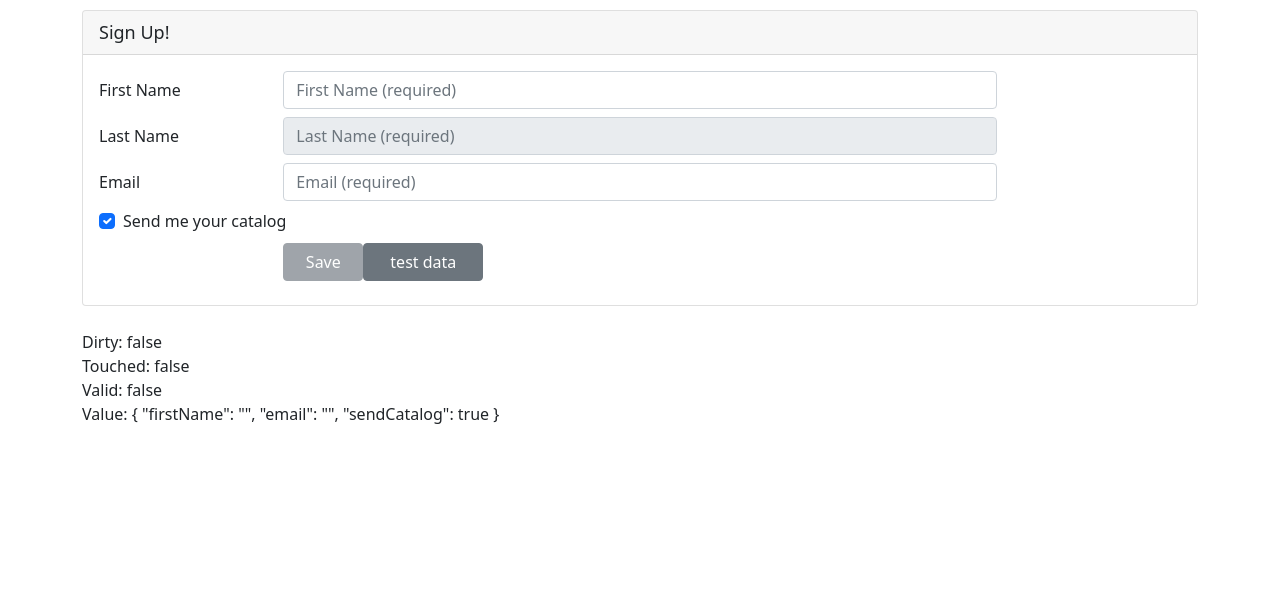
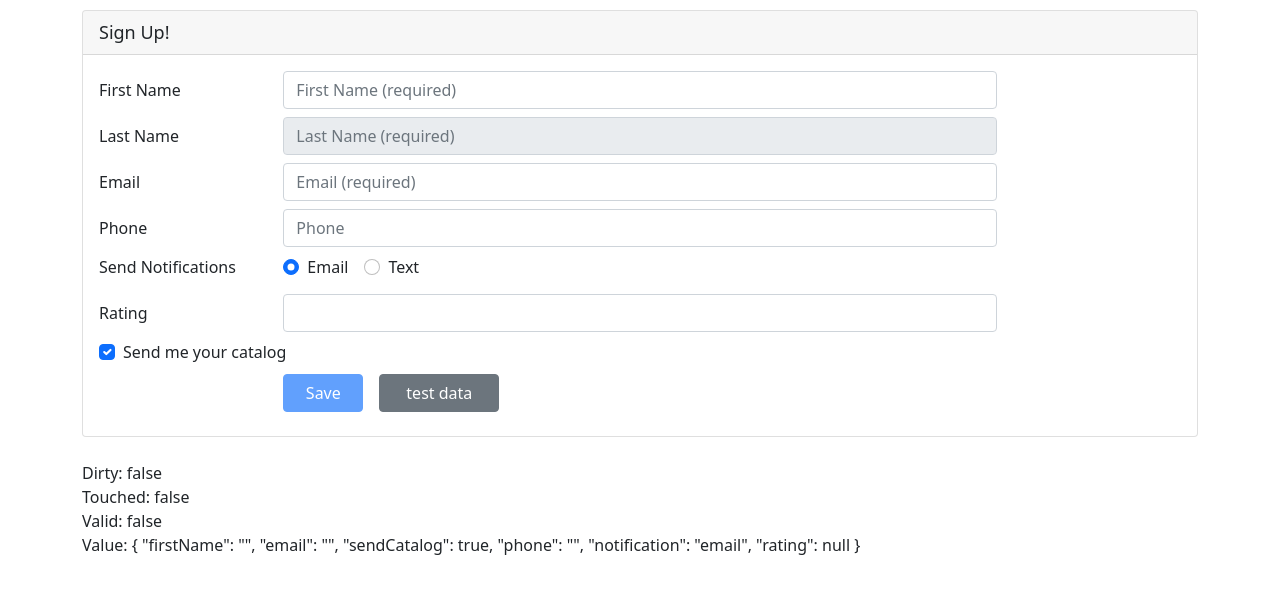
Before and after one commit to nadafathy99/angular-reactive-forms-, an Angular app: page / in a window 1280 px wide. Shown: the top 594 px of the page. Built offline with nearby package versions, Linux system fonts and the light colour scheme.

Commit message:
set validators and create custom validator

```diff
--- a/src/app/customers-reactive/customers-reactive.component.html
+++ b/src/app/customers-reactive/customers-reactive.component.html
@@ -16,8 +16,6 @@
                  id="firstNameId"
                  type="text"
                  placeholder="First Name (required)"
-                 required
-                 minlength="3"
                  formControlName="firstName"
                  [ngClass]="{'is-invalid': (customerForm.get('firstName')?.touched || customerForm.get('firstName')?.dirty) && !customerForm.get('firstName')?.valid }" />
           <span class="invalid-feedback">
@@ -39,8 +37,6 @@
                  id="lastNameId"
                  type="text"
                  placeholder="Last Name (required)"
-                 required
-                 maxlength="50"
                  formControlName="lastName"
                  [ngClass]="{'is-invalid': (customerForm.get('lastName')?.touched || customerForm.get('lastName')?.dirty) && !customerForm.get('lastName')?.valid }" />
           <span class="invalid-feedback">
@@ -62,8 +58,6 @@
                  id="emailId"
                  type="email"
                  placeholder="Email (required)"
-                 required
-                 email
                  formControlName="email"
                  [ngClass]="{'is-invalid': (customerForm.get('email')?.touched || customerForm.get('email')?.dirty) && !customerForm.get('email')?.valid }" />
           <span class="invalid-feedback">
@@ -78,6 +72,69 @@
       </div>
 
       <div class="form-group row mb-2">
+        <label class="col-md-2 col-form-label"
+               for="phoneId">Phone</label>
+        <div class="col-md-8">
+          <input class="form-control"
+                 id="phoneId"
+                 type="tel"
+                 placeholder="Phone"
+                 formControlName="phone"
+                 [ngClass]="{'is-invalid': !customerForm.get('phone')?.valid }" />
+          <span class="invalid-feedback">
+            <span *ngIf="customerForm.get('phone')?.errors?.required">
+              Please enter your phone number.
+            </span>
+          </span>
+        </div>
+      </div>
+
+      <div class="form-group row mb-2">
+        <label class="col-md-2 col-form-label pt-0">Send Notifications</label>
+        <div class="col-md-8">
+          <div class="form-check form-check-inline">
+            <label class="form-check-label">
+              <input class="form-check-input"
+                     type="radio"
+                     value="email"
+                     formControlName="notification"
+                     (click)="setNotification('email')">Email
+            </label>
+          </div>
+          <div class="form-check form-check-inline">
+            <label class="form-check-label">
+              <input class="form-check-input"
+                     type="radio"
+                     value="text"
+                     formControlName="notification"
+                     (click)="setNotification('text')">Text
+            </label>
+          </div>
+        </div>
+      </div>
+
+      <div class="form-group row mb-2">
+        <label class="col-md-2 col-form-label"
+               for="ratingId">Rating</label>
+        <div class="col-md-8">
+          <input class="form-control"
+                 id="ratingId"
+                 type="number"
+                 formControlName="rating"
+                 [ngClass]="{'is-invalid': (customerForm.get('rating')?.touched ||
+                                             customerForm.get('rating')?.dirty) &&
+                                             !customerForm.get('rating')?.valid }" />
+          <span class="invalid-feedback">
+            <span *ngIf="customerForm.get('rating')?.errors?.range">
+              Please rate your experience from 1 to 5.
+            </span>
+          </span>
+        </div>
+      </div>
+      <div class="
+                     form-group
+                     row
+                     mb-2">
         <div class="col-md-8">
           <div class="form-check">
             <label class="form-check-label">
@@ -196,14 +253,14 @@
 
       <div class="form-group row mb-2">
         <div class="offset-md-2 col-md-4">
-          <button class="btn btn-secondary mr-3"
+          <button class="btn btn-primary me-3"
                   type="submit"
                   style="width:80px"
                   [title]="customerForm.valid ? 'Save your entered data' : 'Disabled until the form data is valid'"
                   [disabled]="!customerForm.valid">
             Save
           </button>
-          <button class="btn btn-secondary mr-3"
+          <button class="btn btn-secondary"
                   type="button"
                   style="width:120px"
                   (click)="populate()">
--- a/src/app/customers-reactive/customers-reactive.component.ts
+++ b/src/app/customers-reactive/customers-reactive.component.ts
@@ -1,20 +1,31 @@
 import { Component, OnInit } from '@angular/core';
-import { FormBuilder, FormControl, FormGroup } from '@angular/forms';
+import { AbstractControl, FormBuilder, FormControl, FormGroup, Validators } from '@angular/forms';
 import { Customer } from './customer';
+
+function checkRange( c:AbstractControl ): {[key:string]: boolean} |null {
+  if (c.value !== null && (isNaN(c.value) || c.value<1|| c.value>5) ) {
+    return  {'range': true}
+  }
+  return null;
+}
 
 @Component({
   selector: 'app-customers-reactive',
   templateUrl: './customers-reactive.component.html',
   styleUrls: ['./customers-reactive.component.css']
 })
+
 export class CustomersReactiveComponent implements OnInit {
 
   customer = new Customer();
   customerForm = this.fb.group({
-    firstName: '',
+    firstName: ['',[Validators.required,Validators.minLength(3)]],
     lastName: {value:'', disabled:true},
-    email: [''],
+    email: ['',[Validators.required,Validators.email]],
     sendCatalog: true,
+    phone: '',
+    notification: 'email',
+    rating: [null, checkRange]
   })
   constructor(private fb: FormBuilder) { }
 
@@ -37,4 +48,14 @@ export class CustomersReactiveComponent implements OnInit {
       lastName: 'ahmed',
     })
   }
+  setNotification(notify:string){
+    const phoneControl = this.customerForm.get('phone')
+    if (notify=== 'text'){
+      phoneControl?.setValidators(Validators.required);
+    }
+    else{
+      phoneControl?.clearValidators();
+    }
+    phoneControl?.updateValueAndValidity();
+  }
 }
```
